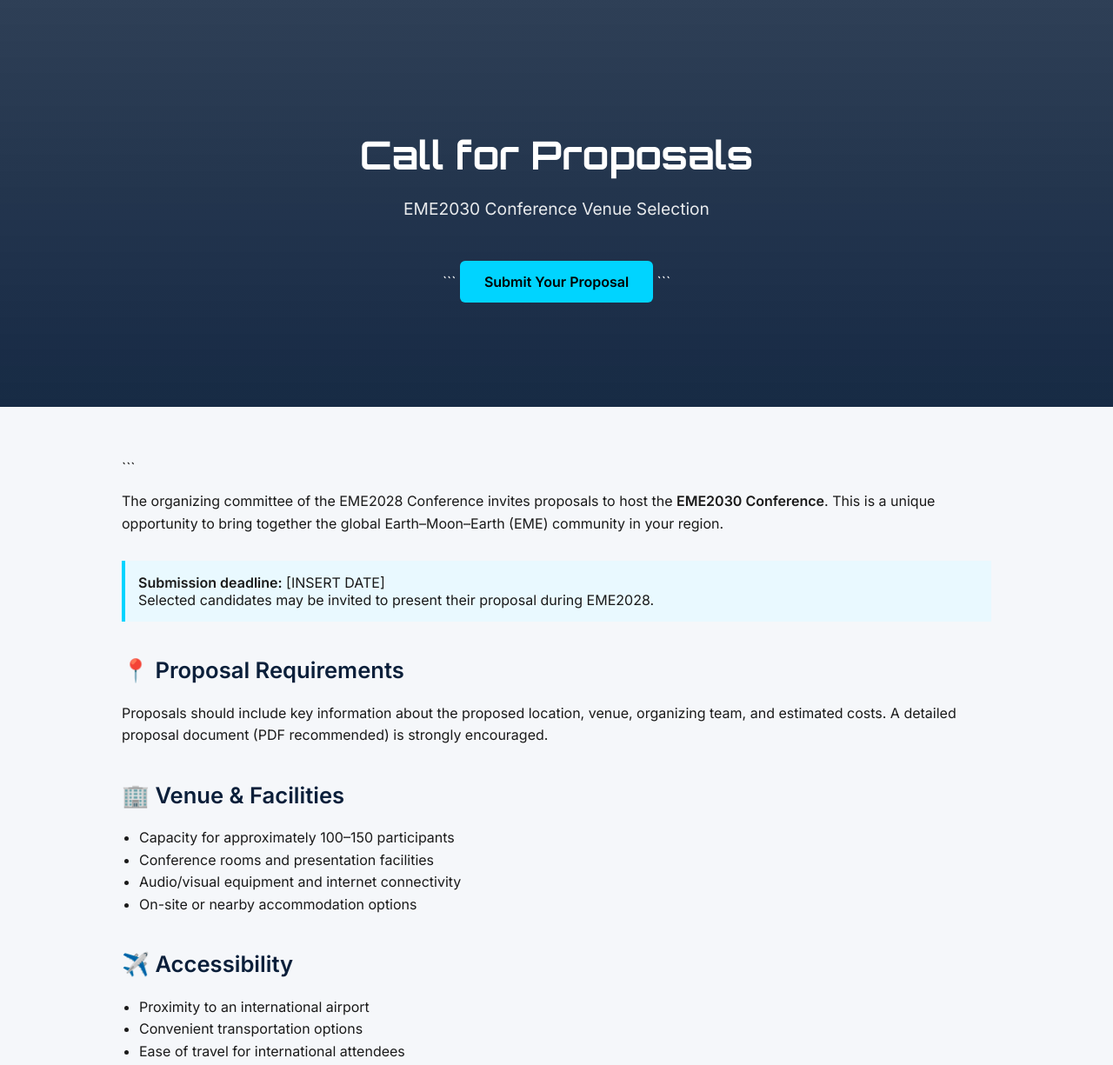
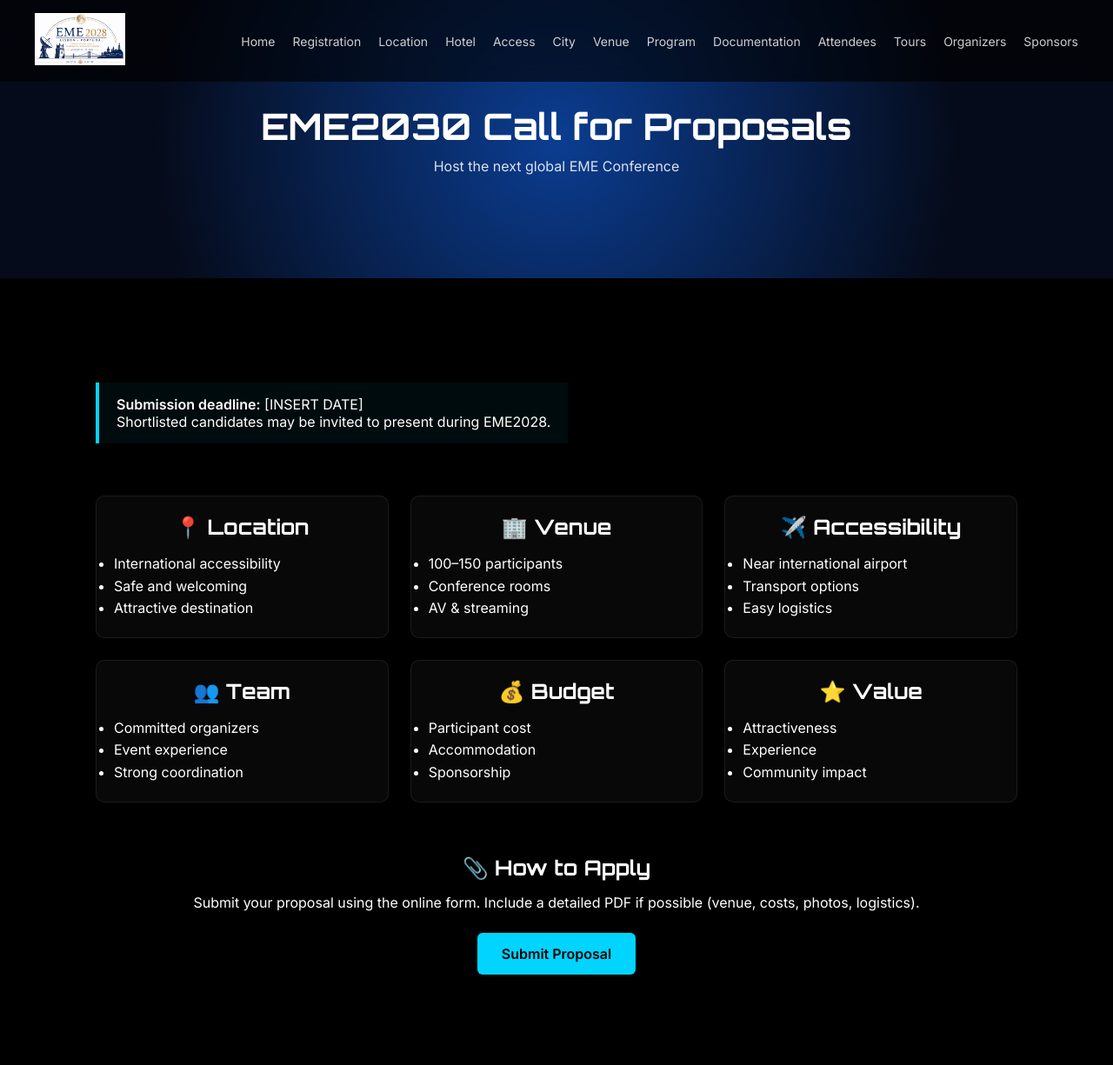
Before and after one commit to CT1BYM/eme2008-site, a plain HTML site: page eme2030-bid.html in a window 1280 px wide. Shown: the top 1225 px of the page at 87% size. Drawn offline with Linux system fonts and the light colour scheme.

Commit message:
Add files via upload

````diff
--- a/eme2030-bid.html
+++ b/eme2030-bid.html
@@ -2,199 +2,295 @@
 
 <html lang="en">
 <head>
-  <meta charset="UTF-8">
-  <meta name="viewport" content="width=device-width, initial-scale=1.0">
-  <title>EME2030 Call for Proposals</title>
-
-  <!-- Fonts -->
+<meta charset="UTF-8" />
+<meta name="viewport" content="width=device-width, initial-scale=1.0"/>
+<title>EME2030 Bid – Call for Proposals</title>
 
 <link href="https://fonts.googleapis.com/css2?family=Orbitron:wght@500;700&family=Inter:wght@300;400;600&display=swap" rel="stylesheet">
 
 <style>
-    :root {
-      --primary: #0b1f3a;
-      --accent: #00d4ff;
-      --light: #f5f7fa;
-      --text: #1a1a1a;
+
+/* RESET */
+* {margin:0; padding:0; box-sizing:border-box;}
+
+body {
+  font-family:'Inter', sans-serif;
+  background:#000;
+  color:#fff;
 }
 
-    body {
-      margin: 0;
-      font-family: 'Inter', sans-serif;
-      background: var(--light);
-      color: var(--text);
+/* NAV */
+nav {
+  position:fixed;
+  top:0;
+  width:100%;
+  display:flex;
+  justify-content:space-between;
+  align-items:center;
+  padding:15px 40px;
+  background:rgba(0,0,0,0.6);
+  backdrop-filter:blur(10px);
+  z-index:100;
 }
 
-    header {
-      background: linear-gradient(rgba(11,31,58,0.85), rgba(11,31,58,0.95)),
-                  url('images/moon-dish.jpg') center/cover no-repeat;
-      color: white;
-      text-align: center;
-      padding: 120px 20px;
+.logo img { height:60px; }
+
+.menu { display:flex; gap:20px; flex-wrap:wrap; }
+
+.menu a {
+  color:#fff;
+  text-decoration:none;
+  opacity:0.8;
+  font-size:14px;
 }
 
-    header h1 {
-      font-family: 'Orbitron', sans-serif;
-      font-size: 2.8rem;
-      margin-bottom: 10px;
+.menu a:hover { opacity:1; }
+
+/* CONTAINER */
+.container {
+  max-width:1100px;
+  margin:auto;
+  padding:100px 20px 40px; /* offset for fixed nav */
 }
 
-    header p {
-      font-size: 1.2rem;
-      opacity: 0.9;
+/* HERO */
+.hero-small {
+  height:40vh;
+  display:flex;
+  flex-direction:column;
+  align-items:center;
+  justify-content:center;
+  text-align:center;
+  background: radial-gradient(circle at center, #0b3d91 0%, #050b1a 70%);
 }
 
-    .cta-button {
-      display: inline-block;
-      margin-top: 25px;
-      padding: 14px 28px;
-      background: var(--accent);
-      color: #000;
-      font-weight: 600;
-      text-decoration: none;
-      border-radius: 6px;
-      transition: 0.3s;
+.hero-small h1 {
+  font-family:'Orbitron', sans-serif;
+  font-size:42px;
+  margin-bottom:10px;
 }
 
-    .cta-button:hover {
-      background: #00b8db;
+.hero-small p {
+  opacity:0.85;
 }
 
-    .container {
-      max-width: 1000px;
-      margin: 60px auto;
-      padding: 0 20px;
+/* CTA BUTTON */
+.btn {
+  display:inline-block;
+  margin-top:25px;
+  padding:14px 28px;
+  background:#00d4ff;
+  color:#000;
+  font-weight:600;
+  border-radius:6px;
+  text-decoration:none;
+  transition:0.25s;
 }
 
-    h2 {
-      color: var(--primary);
-      margin-top: 40px;
-      font-size: 1.6rem;
+.btn:hover { background:#00b8db; }
+
+/* SECTION */
+.section {
+  margin:60px 0;
+  text-align:center;
 }
 
-    p {
-      line-height: 1.6;
+.section h2 {
+  font-family:'Orbitron', sans-serif;
+  margin-bottom:15px;
 }
 
-    ul {
-      padding-left: 20px;
-      line-height: 1.6;
+/* GRID */
+.grid-2 {
+  display:grid;
+  grid-template-columns:repeat(auto-fit, minmax(280px,1fr));
+  gap:25px;
 }
 
-    .highlight {
-      background: #e9f9ff;
-      border-left: 4px solid var(--accent);
-      padding: 15px;
-      margin: 30px 0;
+/* CARD */
+.card {
+  background:rgba(255,255,255,0.03);
+  border:1px solid rgba(255,255,255,0.08);
+  padding:20px;
+  border-radius:10px;
 }
 
-    footer {
-      background: var(--primary);
-      color: white;
-      text-align: center;
-      padding: 30px;
-      margin-top: 60px;
-      font-size: 0.9rem;
+.card ul {
+  text-align:left;
+  margin-top:10px;
+  line-height:1.6;
 }
+
+/* HIGHLIGHT */
+.highlight-box {
+  border-left:4px solid #00d4ff;
+  padding:15px 20px;
+  background:rgba(0,212,255,0.05);
+  margin-top:20px;
+  display:inline-block;
+  text-align:left;
+}
+
+/* FOOTER */
+.site-footer {
+  background:linear-gradient(to right,#111,#2a2a2a);
+  padding:20px;
+  margin-top:60px;
+}
+
+.footer-content {
+  max-width:1100px;
+  margin:auto;
+  display:flex;
+  justify-content:space-between;
+  flex-wrap:wrap;
+  align-items:center;
+}
+
+/* MOBILE */
+@media (max-width:768px) {
+  .hero-small h1 { font-size:28px; }
+  .menu { gap:10px; }
+}
+
 </style>
 
 </head>
 
 <body>
 
-  <!-- HERO -->
-
 <header>
-    <h1>Call for Proposals</h1>
-    <p>EME2030 Conference Venue Selection</p>
-
-```
-<a href="https://forms.gle/6yV2cuce3aXnMU3UA" class="cta-button" target="_blank">
-  Submit Your Proposal
-</a>
-```
-
+<nav>
+  <div class="logo">
+    <img src="logo-eme2028.png">
+  </div>
+  <div class="menu">
+    <a href="index.html">Home</a>
+    <a href="index.html#register-section">Registration</a>
+    <a href="lisbon.html">Location</a>
+    <a href="altis.html">Hotel</a>
+    <a href="easy-access.html">Access</a>
+    <a href="city.html">City</a>
+    <a href="venue.html">Venue</a>
+    <a href="program.html">Program</a>
+    <a href="documentation.html">Documentation</a>
+    <a href="attendees.html">Attendees</a>
+    <a href="tours.html">Tours</a>
+    <a href="organizers.html">Organizers</a>
+    <a href="sponsors.html">Sponsors</a>
+  </div>
+</nav>
 </header>
 
-  <!-- CONTENT -->
+<section class="hero-small">
+  <h1>EME2030 Call for Proposals</h1>
+  <p>Host the next global EME Conference</p>
+</section>
 
-  <div class="container">
+<main class="container">
 
-```
+  <div class="highlight-box">
+    <strong>Submission deadline:</strong> [INSERT DATE]<br>
+    Shortlisted candidates may be invited to present during EME2028.
+  </div>
+
+  <!-- GRID -->
+
+  <section class="section grid-2">
+
+
+<div class="card">
+  <h2>📍 Location</h2>
+  <ul>
+    <li>International accessibility</li>
+    <li>Safe and welcoming</li>
+    <li>Attractive destination</li>
+  </ul>
+</div>
+
+<div class="card">
+  <h2>🏢 Venue</h2>
+  <ul>
+    <li>100–150 participants</li>
+    <li>Conference rooms</li>
+    <li>AV & streaming</li>
+  </ul>
+</div>
+
+<div class="card">
+  <h2>✈️ Accessibility</h2>
+  <ul>
+    <li>Near international airport</li>
+    <li>Transport options</li>
+    <li>Easy logistics</li>
+  </ul>
+</div>
+
+<div class="card">
+  <h2>👥 Team</h2>
+  <ul>
+    <li>Committed organizers</li>
+    <li>Event experience</li>
+    <li>Strong coordination</li>
+  </ul>
+</div>
+
+<div class="card">
+  <h2>💰 Budget</h2>
+  <ul>
+    <li>Participant cost</li>
+    <li>Accommodation</li>
+    <li>Sponsorship</li>
+  </ul>
+</div>
+
+<div class="card">
+  <h2>⭐ Value</h2>
+  <ul>
+    <li>Attractiveness</li>
+    <li>Experience</li>
+    <li>Community impact</li>
+  </ul>
+</div>
+
+
+  </section>
+
+  <!-- APPLY -->
+
+  <section class="section">
+    <h2>📎 How to Apply</h2>
+
+
 <p>
-  The organizing committee of the EME2028 Conference invites proposals to host the
-  <strong>EME2030 Conference</strong>. This is a unique opportunity to bring together
-  the global Earth–Moon–Earth (EME) community in your region.
+  Submit your proposal using the online form. Include a detailed PDF if possible
+  (venue, costs, photos, logistics).
 </p>
 
-<div class="highlight">
-  <strong>Submission deadline:</strong> [INSERT DATE]<br>
-  Selected candidates may be invited to present their proposal during EME2028.
-</div>
-
-<h2>📍 Proposal Requirements</h2>
-<p>
-  Proposals should include key information about the proposed location, venue, organizing team,
-  and estimated costs. A detailed proposal document (PDF recommended) is strongly encouraged.
-</p>
-
-<h2>🏢 Venue & Facilities</h2>
-<ul>
-  <li>Capacity for approximately 100–150 participants</li>
-  <li>Conference rooms and presentation facilities</li>
-  <li>Audio/visual equipment and internet connectivity</li>
-  <li>On-site or nearby accommodation options</li>
-</ul>
-
-<h2>✈️ Accessibility</h2>
-<ul>
-  <li>Proximity to an international airport</li>
-  <li>Convenient transportation options</li>
-  <li>Ease of travel for international attendees</li>
-</ul>
-
-<h2>👥 Organizing Team</h2>
-<ul>
-  <li>Experienced and committed local team</li>
-  <li>Ability to manage logistics and coordination</li>
-</ul>
-
-<h2>💰 Budget & Sponsorship</h2>
-<ul>
-  <li>Estimated participant costs</li>
-  <li>Accommodation pricing</li>
-  <li>Potential sponsorship and institutional support</li>
-</ul>
-
-<h2>⭐ Evaluation Criteria</h2>
-<ul>
-  <li>Accessibility and travel convenience</li>
-  <li>Cost-effectiveness</li>
-  <li>Quality of venue and facilities</li>
-  <li>Strength of organizing team</li>
-  <li>Overall attractiveness of the destination</li>
-</ul>
-
-<h2>📎 How to Apply</h2>
-<p>
-  Complete the online submission form and provide as much detail as possible.
-  You may also include a link or upload a detailed proposal document.
-</p>
-
-<p style="text-align:center;">
-  <a href="https://forms.gle/6yV2cuce3aXnMU3UA" class="cta-button" target="_blank">
+<a href="https://forms.gle/6yV2cuce3aXnMU3UA" target="_blank" class="btn">
   Submit Proposal
 </a>
-</p>
-```
 
+
+  </section>
+
+</main>
+
+<footer class="site-footer">
+  <div class="footer-content">
+    <span>Lisbon, Portugal</span>
+    <a href="mailto:eme2028conference@gmail.com" class="btn">Contact Us</a>
+    <span>© 2028 EME Conference</span>
   </div>
+</footer>
 
-  <!-- FOOTER -->
+<!-- Vercel Analytics -->
 
-  <footer>
-    EME2028 Conference · Lisbon, Portugal · August 25–27, 2028
-  </footer>
+<script>
+  window.va = window.va || function () { (window.vaq = window.vaq || []).push(arguments); };
+</script>
+
+<script defer src="/_vercel/insights/script.js"></script>
 
 </body>
 </html>
````
Lines whose indentation alone changed are shown as unchanged.
